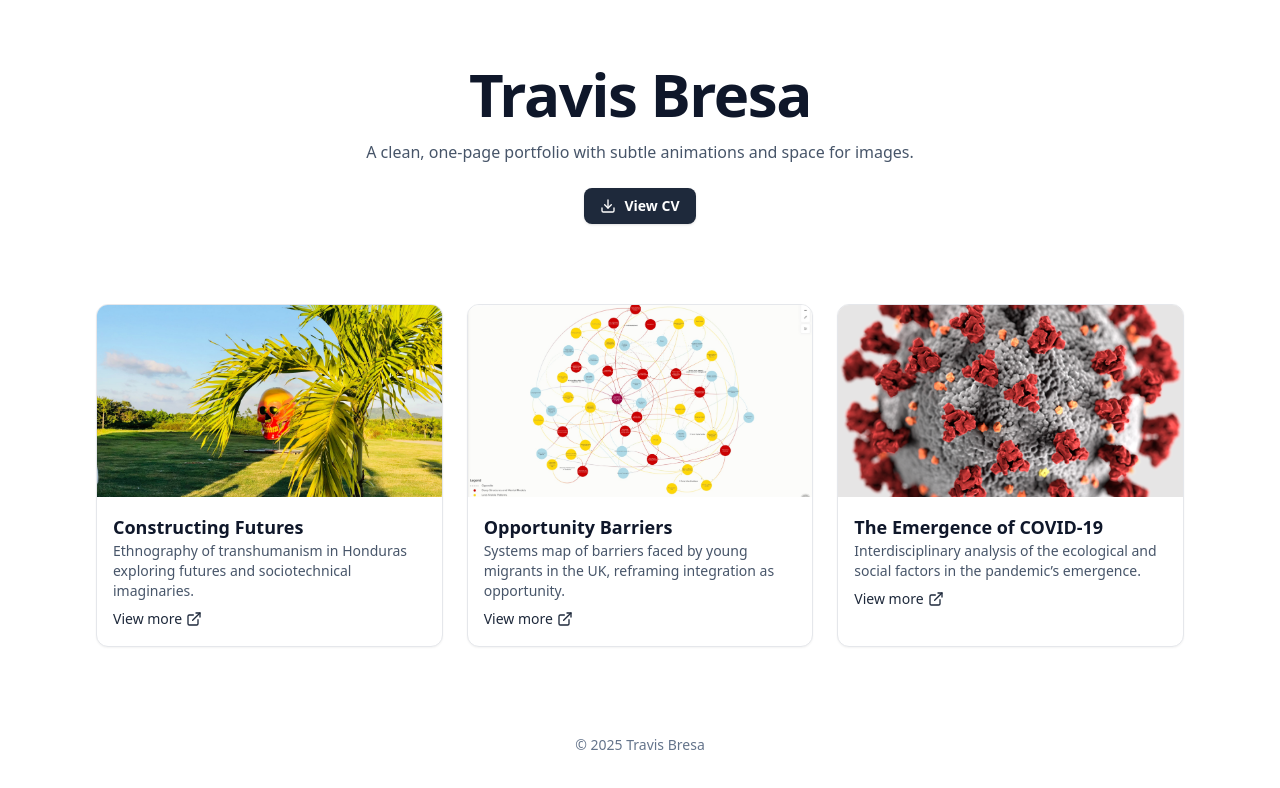
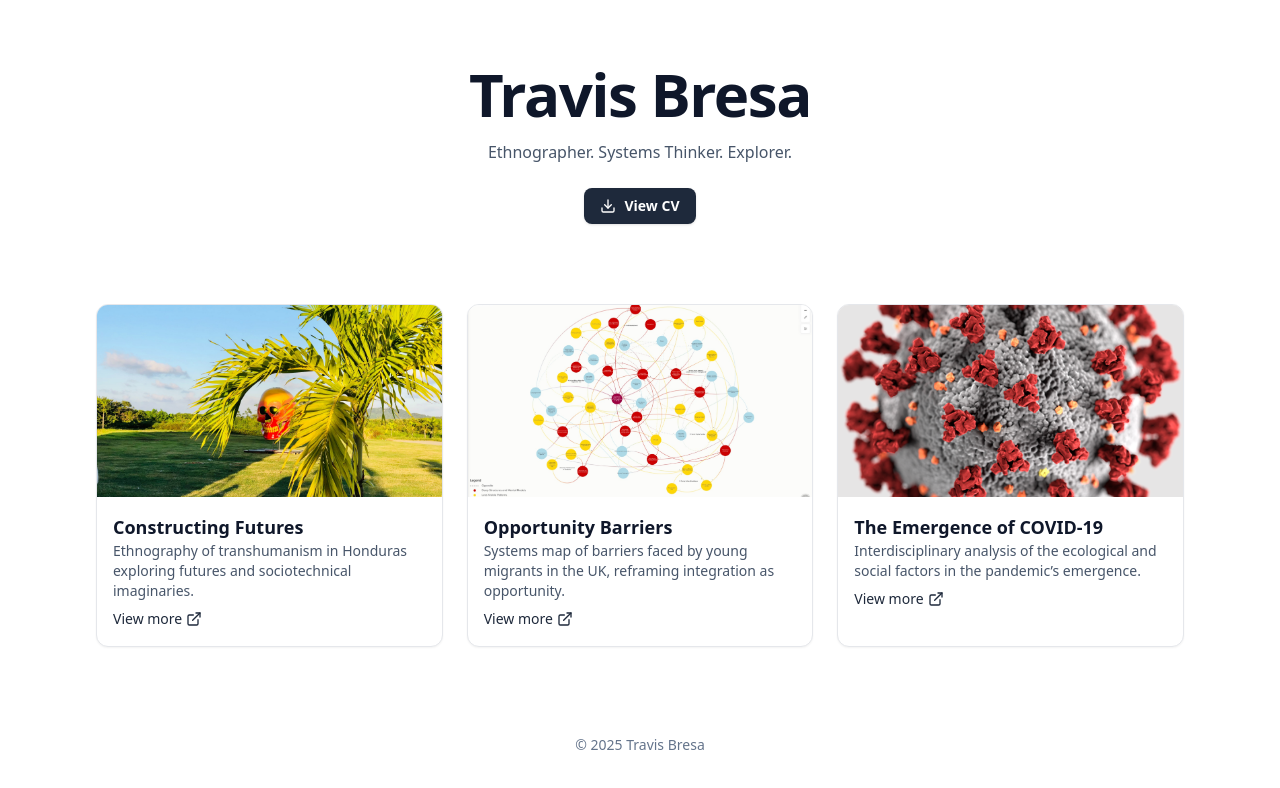
Before and after one commit to TravisBresa/portfolio-site, a React (Vite) app: page / in a window 1280 px wide. Shown: the top 788 px of the page. Built offline with nearby package versions, Linux system fonts and the light colour scheme.

Commit message:
Update hero tagline

```diff
--- a/src/App.jsx
+++ b/src/App.jsx
@@ -23,9 +23,9 @@ const Hero = () => (
   <Section id="home" className="pb-12">
     <div className="flex flex-col items-center text-center">
       <h1 className="text-5xl font-extrabold tracking-tight sm:text-6xl">Travis Bresa</h1>
-      <p className="mt-4 max-w-2xl text-slate-600">
-        A clean, one-page portfolio with subtle animations and space for images.
-      </p>
+     <p className="mt-4 max-w-2xl text-slate-600">
+  Ethnographer. Systems Thinker. Explorer.
+</p>
       <a
         href="https://file.notion.so/f/f/c8f37012-1ccf-4d83-87c7-b308b417ebea/078db8f4-5189-46b1-a34b-b3690b5d3d77/Travis_Bresa_CV_(1).pdf?table=block&id=26ee16bb-a140-8013-9ffe-cdbc47f16822&spaceId=c8f37012-1ccf-4d83-87c7-b308b417ebea&expirationTimestamp=1757880000000&signature=Itzhmy1eQsSYYaKdIvOLLe9I2-qVXULmcvuZ_W_XT8k&downloadName=Travis+Bresa+CV+%281%29.pdf"
         target="_blank"
```
